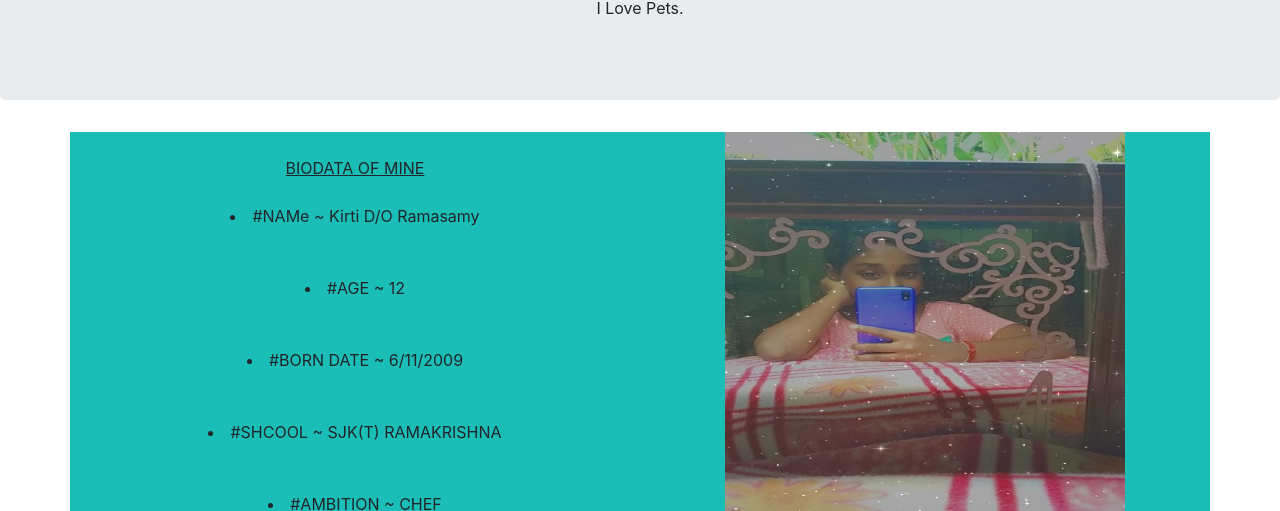
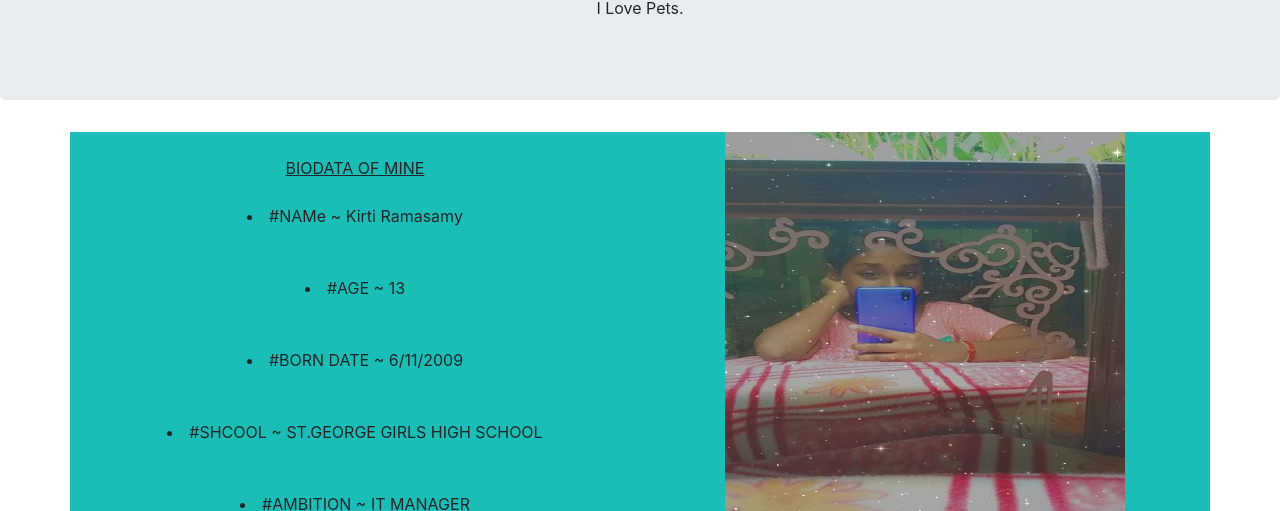
Before and after one commit to KIRTIRAMASAMY/My-Profile, a plain HTML site: page index.html in a window 1280 px wide. Shown: the part 289-800 px from the top of the page. Drawn offline with Linux system fonts and the light colour scheme.

Commit message:
Update index.html

```diff
--- a/index.html
+++ b/index.html
@@ -55,15 +55,15 @@
                 <div class="col bg-green">
                     <u><br>BIODATA OF MINE</br></u>
                     <br>
-                    <li>#NAMe ~ Kirti D/O Ramasamy</li></br>
+                    <li>#NAMe ~ Kirti Ramasamy</li></br>
                     <br>
-                    <li>#AGE ~ 12</li><br>
+                    <li>#AGE ~ 13</li><br>
                     <br>
                     <li>#BORN DATE ~ 6/11/2009</li><br>
                     <br>
-                    <li>#SHCOOL ~ SJK(T) RAMAKRISHNA</li><br>
+                    <li>#SHCOOL ~ ST.GEORGE GIRLS HIGH SCHOOL</li><br>
                     <br>
-                    <li>#AMBITION ~ CHEF</li><br>
+                    <li>#AMBITION ~ IT MANAGER</li><br>
                 </div>
                 <div class="col bg-green">
                     <img src="image/mine1.jpeg" alt="#" width="400px" height="450px">
```
